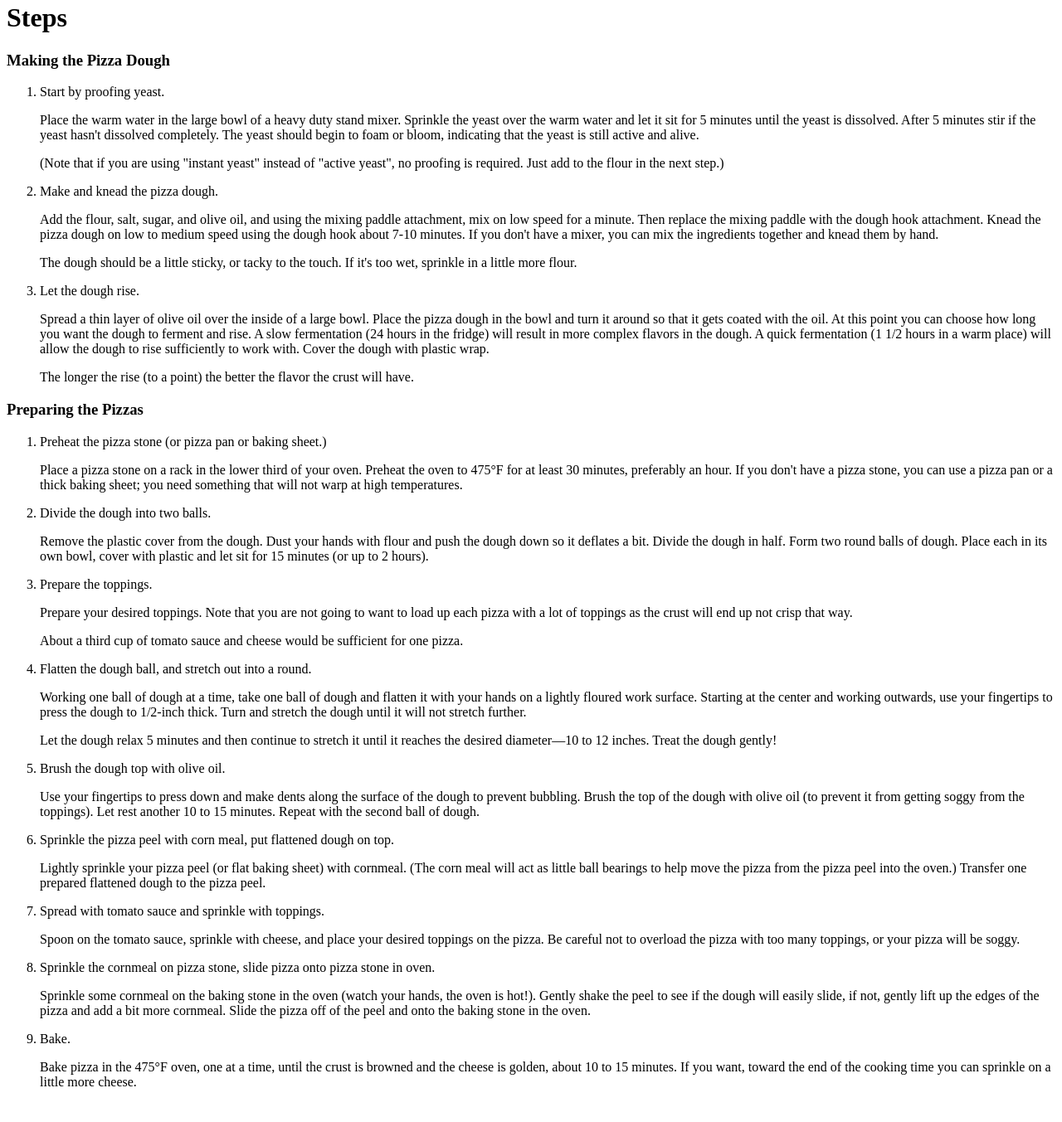
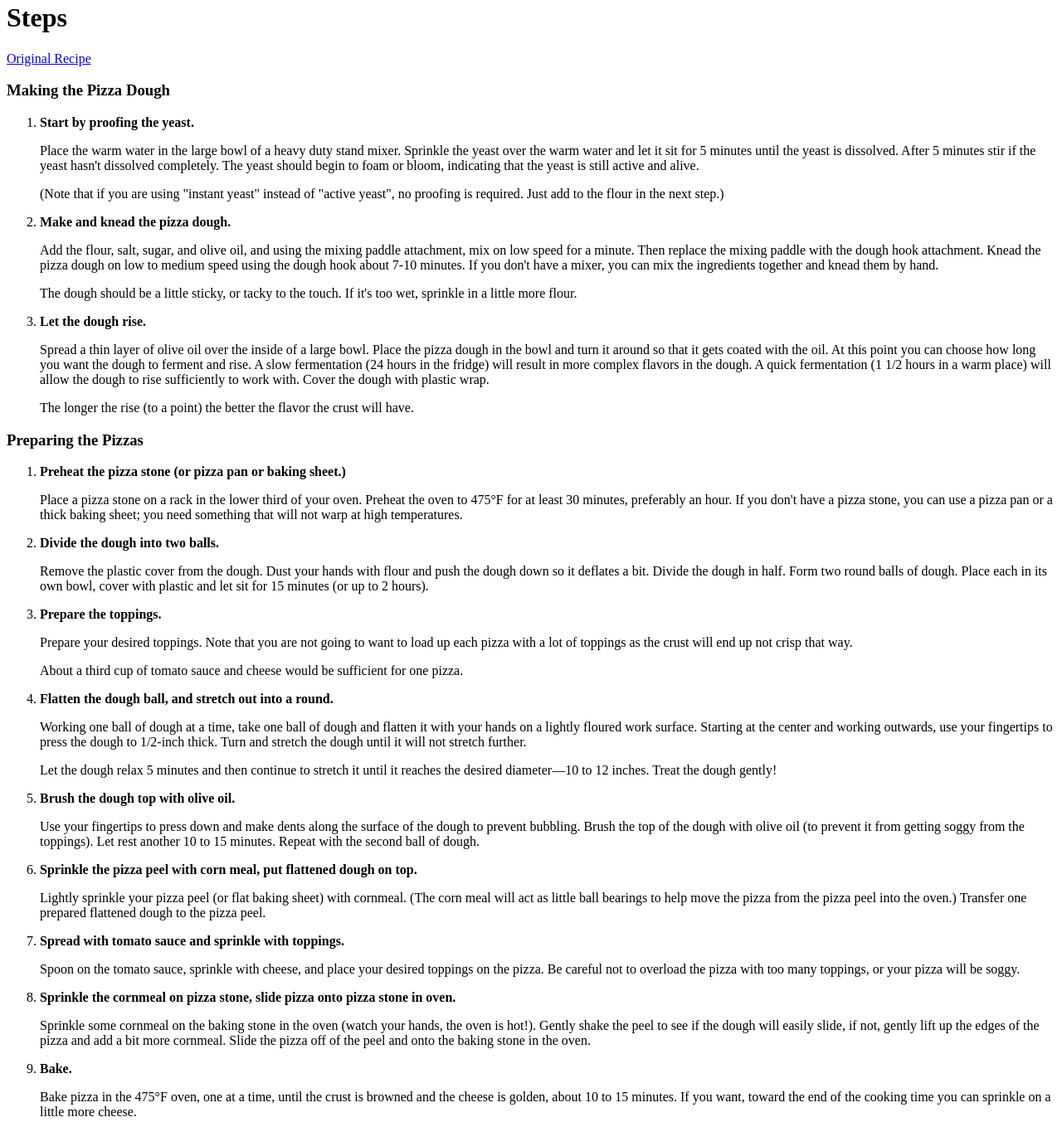
Before and after one commit to GTCode93/odin-recipes, a plain HTML site: page recipes/pizza.html in a window 1280 px wide. Shown: the part 850-2203 px from the top of the page at 83% size. Before the commit the page ends 2180 px from the top, so only its background shows below. Drawn offline with Linux system fonts and the light colour scheme.

Commit message:
Bold and italicize key phrases and fix mistakes

```diff
--- a/recipes/pizza.html
+++ b/recipes/pizza.html
@@ -8,7 +8,7 @@
         <h1>Pizza</h1>
         <img src="../img/pizza.jpeg" alt="Picture of delicious pizza">
         <h1>Description</h1>
-        <p>Pizza is a dish of Italian origin consisting of a flat, round base of dough
+        <p><em>Pizza</em> is a dish of Italian origin consisting of a flat, round base of dough
             baked with a topping of tomato sauce and cheese, typically with added meat or vegetables.
         </p>
         <!--
@@ -38,9 +38,10 @@
             <li>Ham</li>
         </ul>
         <h1>Steps</h1>
+        <a href="https://www.simplyrecipes.com/recipes/homemade_pizza/">Original Recipe</a>
         <h3>Making the Pizza Dough</h3>
         <ol>
-            <li>Start by proofing yeast.
+            <li><strong>Start by proofing the yeast.</strong>
                 <p>
                     Place the warm water in the large bowl of a heavy duty stand mixer. Sprinkle the yeast over the warm water and let it sit for 5 minutes until the yeast is dissolved.
                     After 5 minutes stir if the yeast hasn't dissolved completely. The yeast should begin to foam or bloom, indicating that the yeast is still active and alive.
@@ -49,7 +50,7 @@
                     (Note that if you are using "instant yeast" instead of "active yeast", no proofing is required. Just add to the flour in the next step.)
                 </p>
             </li>
-            <li>Make and knead the pizza dough.
+            <li><strong>Make and knead the pizza dough.</strong>
                 <p>
                     Add the flour, salt, sugar, and olive oil, and using the mixing paddle attachment, mix on low speed for a minute. Then replace the mixing paddle with the dough hook attachment.
                     Knead the pizza dough on low to medium speed using the dough hook about 7-10 minutes.
@@ -59,7 +60,7 @@
                     The dough should be a little sticky, or tacky to the touch. If it's too wet, sprinkle in a little more flour.
                 </p>
             </li>
-            <li>Let the dough rise.
+            <li><strong>Let the dough rise.</strong>
                 <p>
                     Spread a thin layer of olive oil over the inside of a large bowl. Place the pizza dough in the bowl and turn it around so that it gets coated with the oil.
                     At this point you can choose how long you want the dough to ferment and rise. A slow fermentation (24 hours in the fridge) will result in more complex flavors in the dough. A quick fermentation (1 1/2 hours in a warm place) will allow the dough to rise sufficiently to work with.
@@ -72,18 +73,18 @@
         </ol>
         <h3>Preparing the Pizzas</h3>
         <ol>
-            <li>Preheat the pizza stone (or pizza pan or baking sheet.)
+            <li><strong>Preheat the pizza stone (or pizza pan or baking sheet.)</strong>
                 <p>
                     Place a pizza stone on a rack in the lower third of your oven. Preheat the oven to 475°F for at least 30 minutes, preferably an hour. If you don't have a pizza stone, you can use a pizza pan or a thick baking sheet; you need something that will not warp at high temperatures.
                 </p>
             </li>
-            <li>Divide the dough into two balls.
+            <li><strong>Divide the dough into two balls.</strong>
                 <p>
                     Remove the plastic cover from the dough. Dust your hands with flour and push the dough down so it deflates a bit. Divide the dough in half.
                     Form two round balls of dough. Place each in its own bowl, cover with plastic and let sit for 15 minutes (or up to 2 hours).
                 </p>
             </li>
-            <li>Prepare the toppings.
+            <li><strong>Prepare the toppings.</strong>
                 <p>
                     Prepare your desired toppings. Note that you are not going to want to load up each pizza with a lot of toppings as the crust will end up not crisp that way.
                 </p>
@@ -91,7 +92,7 @@
                     About a third cup of tomato sauce and cheese would be sufficient for one pizza.
                 </p>
             </li>
-            <li>Flatten the dough ball, and stretch out into a round.
+            <li><strong>Flatten the dough ball, and stretch out into a round.</strong>
                 <p>
                     Working one ball of dough at a time, take one ball of dough and flatten it with your hands on a lightly floured work surface.
                     Starting at the center and working outwards, use your fingertips to press the dough to 1/2-inch thick. Turn and stretch the dough until it will not stretch further.
@@ -101,30 +102,30 @@
                     Treat the dough gently!
                 </p>
             </li>
-            <li>Brush the dough top with olive oil.
+            <li><strong>Brush the dough top with olive oil.</strong>
                 <p>
                     Use your fingertips to press down and make dents along the surface of the dough to prevent bubbling. Brush the top of the dough with olive oil (to prevent it from getting soggy from the toppings). Let rest another 10 to 15 minutes.
                     Repeat with the second ball of dough.
                 </p>
             </li>
-            <li>Sprinkle the pizza peel with corn meal, put flattened dough on top.
+            <li><strong>Sprinkle the pizza peel with corn meal, put flattened dough on top.</strong>
                 <p>
                     Lightly sprinkle your pizza peel (or flat baking sheet) with cornmeal. (The corn meal will act as little ball bearings to help move the pizza from the pizza peel into the oven.)
                     Transfer one prepared flattened dough to the pizza peel.
                 </p>
             </li>
-            <li>Spread with tomato sauce and sprinkle with toppings.
+            <li><strong>Spread with tomato sauce and sprinkle with toppings.</strong>
                 <p>
                     Spoon on the tomato sauce, sprinkle with cheese, and place your desired toppings on the pizza. Be careful not to overload the pizza with too many toppings, or your pizza will be soggy.
                 </p>
             </li>
-            <li>Sprinkle the cornmeal on pizza stone, slide pizza onto pizza stone in oven.
+            <li><strong>Sprinkle the cornmeal on pizza stone, slide pizza onto pizza stone in oven.</strong>
                 <p>
                     Sprinkle some cornmeal on the baking stone in the oven (watch your hands, the oven is hot!). Gently shake the peel to see if the dough will easily slide, if not, gently lift up the edges of the pizza and add a bit more cornmeal.
                     Slide the pizza off of the peel and onto the baking stone in the oven.
                 </p>
             </li>
-            <li>Bake.
+            <li><strong>Bake.</strong>
                 <p>
                     Bake pizza in the 475°F oven, one at a time, until the crust is browned and the cheese is golden, about 10 to 15 minutes. If you want, toward the end of the cooking time you can sprinkle on a little more cheese.
                 </p>
```
Also changed, not shown: index.html (+3 -0 lines), recipes/springrolls.html (+13 -9 lines).
